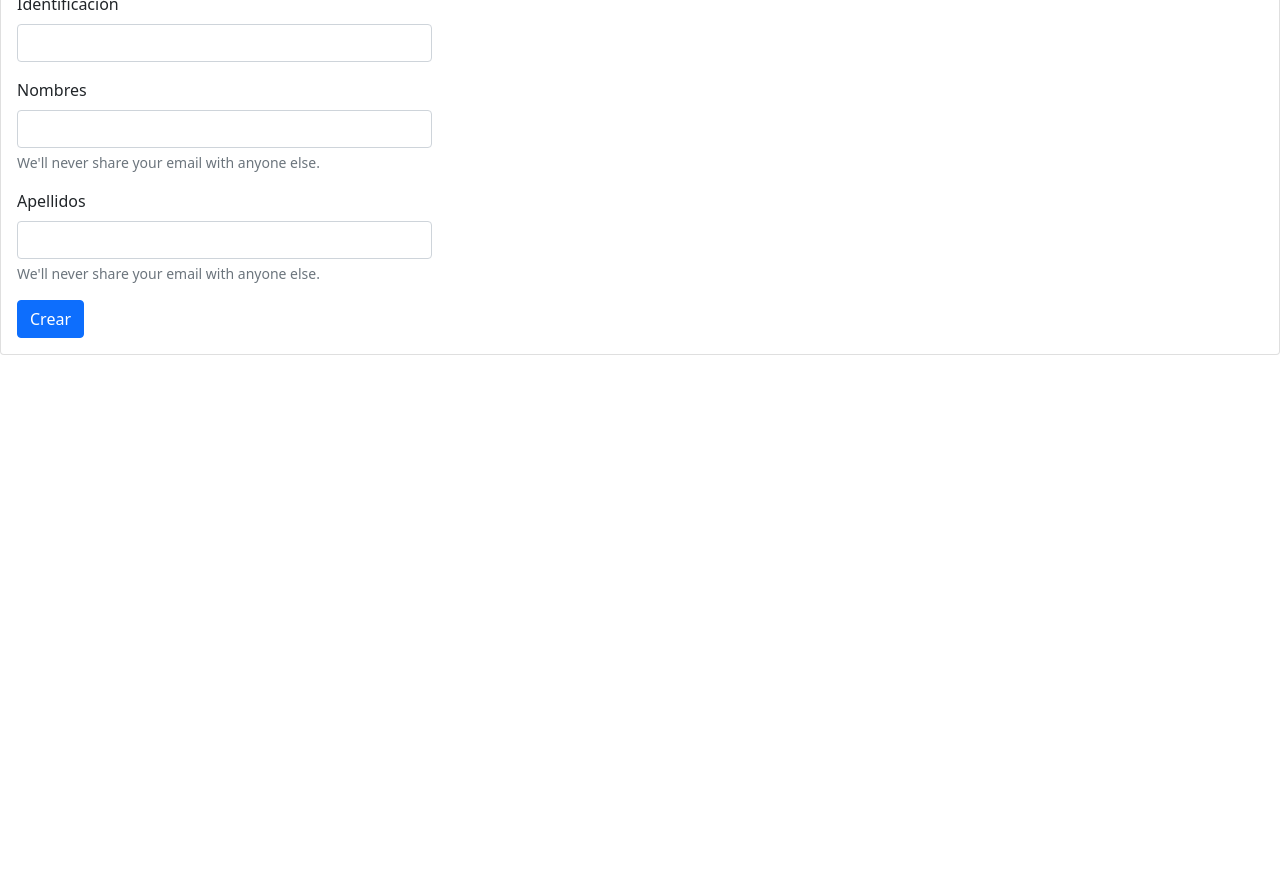
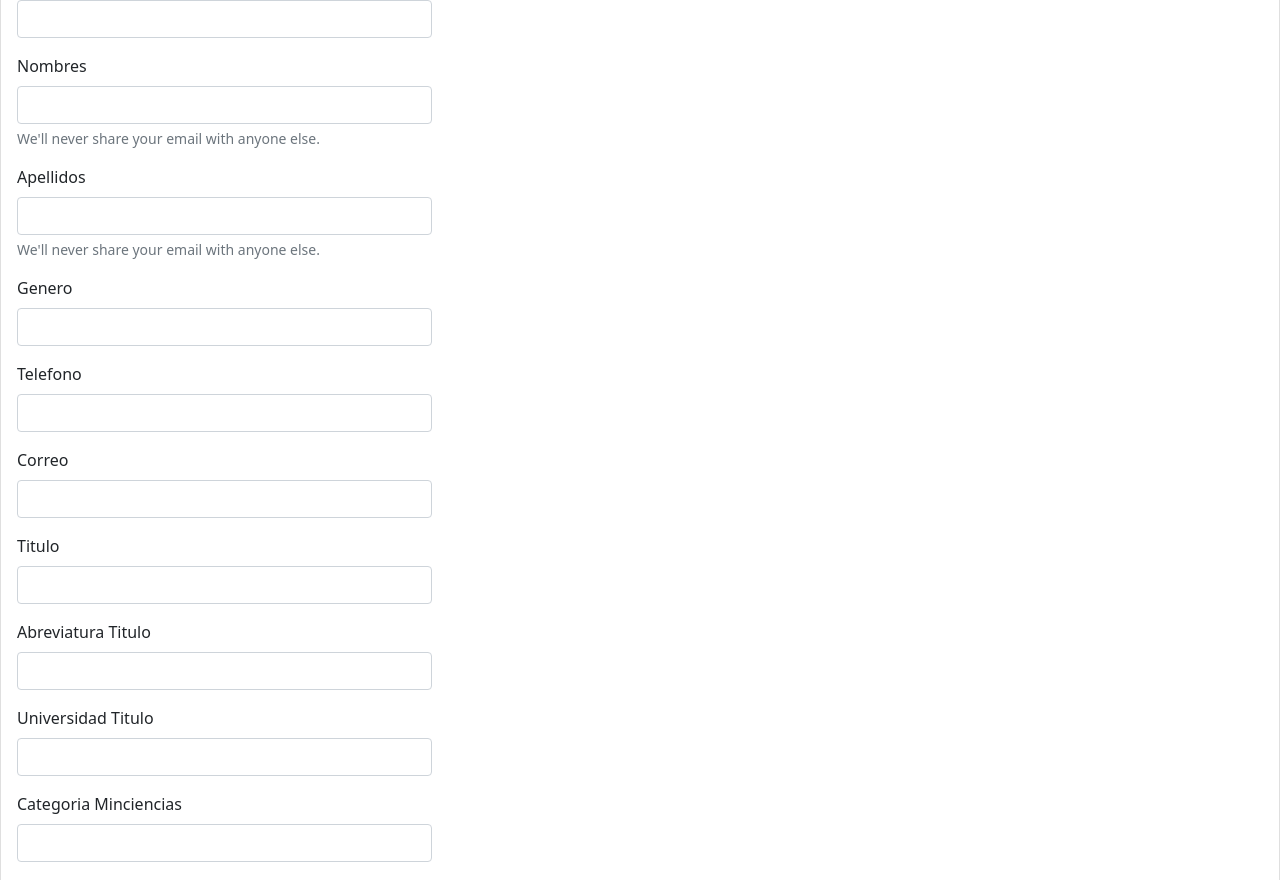
Before and after one commit to dario10101/crud-docentes-front, an Angular app: page /docentes/crear in a window 1280 px wide. Shown: the part 220-1100 px from the top of the page. Before the commit the page ends 800 px from the top, so only its background shows below. Built offline with nearby package versions, Linux system fonts and the light colour scheme.

Commit message:
linea base funcional, listar, crear y eliminar

```diff
--- a/src/app/app.module.ts
+++ b/src/app/app.module.ts
@@ -11,6 +11,7 @@ import { DocentesComponent } from './docentes/docentes.component';
 import { AppRoutingModule } from './app-routing.module';
 import { HeaderComponent } from './header/header.component';
 import { FormComponent } from './docentes/form.component';
+import { ReactiveFormsModule } from "@angular/forms";
 
 @NgModule({
   declarations: [
@@ -23,7 +24,8 @@ import { FormComponent } from './docentes/form.component';
     BrowserModule,
     HttpClientModule,
     AppRoutingModule,
-    FormsModule
+    FormsModule,
+    ReactiveFormsModule
   ],
   providers: [DocenteService],
   bootstrap: [AppComponent]
--- a/src/app/docentes/docente.service.ts
+++ b/src/app/docentes/docente.service.ts
@@ -1,7 +1,9 @@
 import { Injectable } from '@angular/core';
 import { HttpClient, HttpHeaders } from '@angular/common/http';
 import { Docente } from './docente';
-import {Observable} from 'rxjs';
+import { catchError } from 'rxjs/operators';
+import { Observable, throwError } from 'rxjs';
+import swal from 'sweetalert2';
 
 
 
@@ -28,25 +30,61 @@ export class DocenteService {
     return this.http.get<Docente[]>(this.getAllUrl);
   }
 
-  public create(docente: Docente) : Observable<Docente> {
-    console.log('docente.service.ts createDocente');
-    console.log(docente);
+  // public create(docente: Docente) : Observable<Docente> {
+  //   console.log('docente.service.ts createDocente');
+  //   console.log(docente);
 
-    return this.http.post<Docente>(this.createUrl, docente, {
-      headers: this.httpHeaders
-    });
+  //   return this.http.post<Docente>(this.createUrl, docente, {
+  //     headers: this.httpHeaders
+  //   });
+  // }
+
+  public create(docente: Docente): Observable<Docente> {
+    return this.http.post<Docente>(this.createUrl, docente, { headers: this.httpHeaders }).pipe(
+      catchError(e => {
+          if (e.status == 400) {
+            return throwError(e);
+          }
+          console.log(e.message);
+          swal.fire('Error al crear el docente', 'Lo sentimos, ha ocurrido un error inesperado', 'error');
+          return throwError(e);
+        })
+      );
   }
 
-  public update(docente: Docente): Observable<Docente>{
-    return this.http.put<Docente>(`${this.updateUrl}/${docente.identificacion}`,
-    docente, {headers: this.httpHeaders})
+  // public update(docente: Docente): Observable<Docente>{
+  //   return this.http.put<Docente>(`${this.updateUrl}/${docente.identificacion}`,
+  //   docente, {headers: this.httpHeaders})
+  // }
+
+  public update(docente: Docente): Observable<any>{
+    return this.http.put<any>(`${this.updateUrl}/${docente.identificacion}`, docente, { headers: this.httpHeaders }).pipe(
+      catchError(e => {
+        if (e.status == 400) {
+          return throwError(e);
+        }
+        console.error(e.error.mensaje);
+        swal.fire('Error al actualizar el docente', 'Lo sentimos, ha ocurrido un error inesperado', 'error');
+        return throwError(e);
+      })
+    );
   }
 
-  public delete(identificacion: string): Observable<Docente>{
-    return this.http.delete<Docente>(`${this.deleteUrl}/${identificacion}`, {
-        headers: this.httpHeaders
-      }
-    )
+  // public delete(identificacion: string): Observable<Docente>{
+  //   return this.http.delete<Docente>(`${this.deleteUrl}/${identificacion}`, {
+  //       headers: this.httpHeaders
+  //     }
+  //   )
+  // }
+
+  public delete(identificacion: string): Observable<Docente> {
+    return this.http.delete<Docente>(`${this.deleteUrl}/${identificacion}`, { headers: this.httpHeaders }).pipe(
+      catchError(e => {
+        console.error(e.error.mensaje);
+        swal.fire('Error al eliminar el docente', 'Lo sentimos, ha ocurrido un error inesperado', 'error');
+        return throwError(e);
+      })
+    );
   }
 
 
--- a/src/app/docentes/docente.ts
+++ b/src/app/docentes/docente.ts
@@ -1,9 +1,21 @@
 export class Docente {
     identificacion: string;
-    tipoIdentificacion: string;
+    tipoIdentificacion: string = 'CC';
     nombres: string;
     apellidos: string;
     genero: string;
-    //telefono: string;
+    telefono: string;
     correo: string;
+    titulo: string;
+    abreviaturaTitulo: string;
+    universidadTitulo: string;
+    categoriaMinciencias: string;
+    linkCvLac: string;
+    facultad: string;
+    deparmamento: string;
+    grupoInvestigacion: string;
+    lineaInvestigacion: string;
+    tipoVinculacion: string;
+    escalafon: string;
+    observacion: string;
 }
--- a/src/app/docentes/form.component.html
+++ b/src/app/docentes/form.component.html
@@ -1,44 +1,195 @@
-s<div class="card">
+<div class="card">
     <br>
     <h3>{{ titulo }}</h3>
     <div class="card-body">
-        <form>
+
+        <!-- <form [formGroup]="angForm" (ngSubmit)="onSubmit()" novalidate> -->
+        <form #docenteForm="ngForm">
+
+            <!-- Tipo Identificacion -->
             <div class="mb-3">
                 <label for="exampleDataList" class="form-label">Tipo Identificación</label>
-                <!--
-                <input class="form-control" list="datalistOptions" id="exampleDataList" placeholder="Type to search..." [(ngModel)]="docente.tipoIdentificacion">
-                <select [(ngModel)]="docente.tipoIdentificacion">
-                    <option *ngFor="let o of tiOptions">{{o.name}}</option>
-                </select> -->
-                <select name="miselect" [(ngModel)]="docente.tipoIdentificacion">
+                <select name="hall" id="hall" [(ngModel)]="docente.tipoIdentificacion" value='CC'>
                     <option [value]="item" *ngFor="let item of lista">{{item}}</option>
                 </select>
             </div>
+
+            <!-- Identificacion -->
             <div class="mb-3">
                 <label for="identificacion" class="form-label">Identificación</label>
                 <div class="col-sm-4">
                     <input type="form-control" class="form-control" id="identificacion" [(ngModel)]="docente.identificacion" name="identificacion" required>
                 </div>
             </div>
+
+            <!-- Nombres -->
             <div class="mb-3">
                 <label for="nombres" class="form-label">Nombres</label>
                 <div class="col-sm-4">
-                    <input type="form-control" class="form-control" id="nombres" aria-describedby="emailHelp" [(ngModel)]="docente.nombres" name="nombres">
+                    <input type="text" class="form-control" id="nombres" [(ngModel)]="docente.nombres" name="nombres" required
+                        #nombres="ngModel">
+                    <div id="emailHelp" class="form-text">We'll never share your email with anyone else.</div>
+                    <div class="alert alert-danger" *ngIf="nombres.invalid && (nombres.dirty || nombres.touched)">
+                        <p>Datos de nombre invalidos</p>
+                    </div>
+                </div>
+            </div>
+
+            <!-- Apellidos -->
+            <div class="mb-3">
+                <label for="apellidos" class="form-label">Apellidos</label>
+                <div class="col-sm-4">
+                    <input type="text" class="form-control" id="apellidos" aria-describedby="emailHelp"
+                        [(ngModel)]="docente.apellidos" name="apellidos" required>
                     <div id="emailHelp" class="form-text">We'll never share your email with anyone else.</div>
                 </div>
             </div>
+
+            <!-- genero -->
             <div class="mb-3">
-                <label for="apellidos" class="form-label">Apellidos</label>
+                <label for="genero" class="form-label">Genero</label>
                 <div class="col-sm-4">
-                    <input type="form-control" class="form-control" id="apellidos" aria-describedby="emailHelp" [(ngModel)]="docente.apellidos"name="apellidos">
-                    <div id="emailHelp" class="form-text">We'll never share your email with anyone else.</div>
+                    <input type="text" class="form-control" id="genero" aria-describedby="emailHelp"
+                        [(ngModel)]="docente.genero" name="genero" required>
                 </div>
             </div>
-            <!-- <button type="submit" class="btn btn-primary" role="button" (click)='crearDocente()'>Guardar Docente</button> -->
-            <button class="btn btn-primary" role="button" (click)='crearDocente()' *ngIf="!docente.identificacion else elseBlock">Crear</button>
+
+            <!-- telefono -->
+            <div class="mb-3">
+                <label for="telefono" class="form-label">Telefono</label>
+                <div class="col-sm-4">
+                    <input type="text" class="form-control" id="telefono" aria-describedby="emailHelp"
+                        [(ngModel)]="docente.telefono" name="telefono" required>
+                </div>
+            </div>
+
+            <!-- correo -->
+            <div class="mb-3">
+                <label for="correo" class="form-label">Correo</label>
+                <div class="col-sm-4">
+                    <input type="text" class="form-control" id="correo" aria-describedby="emailHelp"
+                        [(ngModel)]="docente.correo" name="correo" required>
+                </div>
+            </div>
+
+            <!-- titulo -->
+            <div class="mb-3">
+                <label for="titulo" class="form-label">Titulo</label>
+                <div class="col-sm-4">
+                    <input type="text" class="form-control" id="titulo" aria-describedby="emailHelp"
+                        [(ngModel)]="docente.titulo" name="titulo" required>
+                </div>
+            </div>
+
+            <!-- abreviaturaTitulo -->
+            <div class="mb-3">
+                <label for="abreviaturaTitulo" class="form-label">Abreviatura Titulo</label>
+                <div class="col-sm-4">
+                    <input type="text" class="form-control" id="abreviaturaTitulo" aria-describedby="emailHelp"
+                        [(ngModel)]="docente.abreviaturaTitulo" name="abreviaturaTitulo" required>
+                </div>
+            </div>
+
+            <!-- universidadTitulo -->
+            <div class="mb-3">
+                <label for="universidadTitulo" class="form-label">Universidad Titulo</label>
+                <div class="col-sm-4">
+                    <input type="text" class="form-control" id="universidadTitulo" aria-describedby="emailHelp"
+                        [(ngModel)]="docente.universidadTitulo" name="universidadTitulo" required>
+                </div>
+            </div>
+
+            <!-- categoriaMinciencias -->
+            <div class="mb-3">
+                <label for="categoriaMinciencias" class="form-label">Categoria Minciencias</label>
+                <div class="col-sm-4">
+                    <input type="text" class="form-control" id="categoriaMinciencias" aria-describedby="emailHelp"
+                        [(ngModel)]="docente.categoriaMinciencias" name="categoriaMinciencias" required>
+                </div>
+            </div>
+
+            <!-- linkCvLac -->
+            <div class="mb-3">
+                <label for="linkCvLac" class="form-label">LinkCvLac</label>
+                <div class="col-sm-4">
+                    <input type="text" class="form-control" id="linkCvLac" aria-describedby="emailHelp"
+                        [(ngModel)]="docente.linkCvLac" name="linkCvLac" required>
+                </div>
+            </div>
+
+            <!-- facultad -->
+            <div class="mb-3">
+                <label for="facultad" class="form-label">Facultad</label>
+                <div class="col-sm-4">
+                    <input type="text" class="form-control" id="facultad" aria-describedby="emailHelp"
+                        [(ngModel)]="docente.facultad" name="facultad" required>
+                </div>
+            </div>
+
+            <!-- deparmamento -->
+            <div class="mb-3">
+                <label for="deparmamento" class="form-label">Deparmamento</label>
+                <div class="col-sm-4">
+                    <input type="text" class="form-control" id="deparmamento" aria-describedby="emailHelp"
+                        [(ngModel)]="docente.deparmamento" name="deparmamento" required>
+                </div>
+            </div>
+
+            <!-- grupoInvestigacion -->
+            <div class="mb-3">
+                <label for="grupoInvestigacion" class="form-label">Grupo Investigacion</label>
+                <div class="col-sm-4">
+                    <input type="text" class="form-control" id="grupoInvestigacion" aria-describedby="emailHelp"
+                        [(ngModel)]="docente.grupoInvestigacion" name="grupoInvestigacion" required>
+                </div>
+            </div>
+
+            <!-- lineaInvestigacion -->
+            <div class="mb-3">
+                <label for="lineaInvestigacion" class="form-label">Linea Investigacion</label>
+                <div class="col-sm-4">
+                    <input type="text" class="form-control" id="lineaInvestigacion" aria-describedby="emailHelp"
+                        [(ngModel)]="docente.lineaInvestigacion" name="lineaInvestigacion" required>
+                </div>
+            </div>
+
+            <!-- tipoVinculacion -->
+            <div class="mb-3">
+                <label for="tipoVinculacion" class="form-label">Tipo Vinculacion</label>
+                <div class="col-sm-4">
+                    <input type="text" class="form-control" id="tipoVinculacion" aria-describedby="emailHelp"
+                        [(ngModel)]="docente.tipoVinculacion" name="tipoVinculacion" required>
+                </div>
+            </div>
+
+            <!-- escalafon -->
+            <div class="mb-3">
+                <label for="escalafon" class="form-label">Escalafon</label>
+                <div class="col-sm-4">
+                    <input type="text" class="form-control" id="escalafon" aria-describedby="emailHelp"
+                        [(ngModel)]="docente.escalafon" name="escalafon" required>
+                </div>
+            </div>
+
+            <!-- observacion -->
+            <div class="mb-3">
+                <label for="observacion" class="form-label">Observacion</label>
+                <div class="col-sm-4">
+                    <input type="text" class="form-control" id="observacion" aria-describedby="emailHelp"
+                        [(ngModel)]="docente.observacion" name="observacion" required>
+                </div>
+            </div>
+
+            <!-- Boton enviar -->
+            <button type="submit" class="btn btn-primary" role="button" (click)='submitCrearDocente()'
+                [disabled]="!docenteForm.form.valid">Guardar Docente
+            </button>
+
+
+            <!-- <button class="btn btn-primary" type="submit" role="button" (click)='submitCrearDocente()' *ngIf="!docente.identificacion else elseBlock">Crear</button>
             <ng-template #elseBlock>
-                <button class="btn btn-primary" role="button" (click)='update()'>Editar</button>
-            </ng-template>
+                <button type="submit" class="btn btn-primary" role="button" (click)='update()'>Editar</button>
+            </ng-template> -->
         </form>
     </div>
 </div>
--- a/src/app/docentes/form.component.ts
+++ b/src/app/docentes/form.component.ts
@@ -2,6 +2,8 @@ import { Component, OnInit } from '@angular/core';
 import { Router } from '@angular/router';
 import { Docente } from './docente';
 import { DocenteService } from './docente.service';
+import { FormGroup, FormBuilder, Validators } from '@angular/forms';
+import { ReactiveFormsModule } from "@angular/forms";
 import swal from 'sweetalert2';
 
 
@@ -13,13 +15,19 @@ import swal from 'sweetalert2';
 export class FormComponent implements OnInit {
 
   public docente: Docente = new Docente();
-  public titulo: string = 'Crear /Actualizar Docente';
+  public titulo: string = 'Crear / Actualizar Docente';
   private router: Router;
   private docenteService: DocenteService;
+  public errors: string[] = [];
+
+  // public angForm: FormGroup = this.fb.group({
+  //   nombres: ["", [Validators.required, Validators.maxLength(5)]],
+  //   apellidos: ["", Validators.required]
+  // });
 
   lista:string[]=["CC","CE","TI", "NIT"];
 
-  constructor(docenteService: DocenteService, router: Router) {
+  constructor(private fb: FormBuilder, docenteService: DocenteService, router: Router) {
     this.docenteService = docenteService;
     this.router = router;
   }
@@ -27,7 +35,7 @@ export class FormComponent implements OnInit {
   ngOnInit(): void {
   }
 
-  public crearDocente(): void{
+  public crearDocente(): void {
     console.log('form.component.ts createDocente');
     this.docenteService.create(this.docente).subscribe(
       respose => {
@@ -45,4 +53,15 @@ export class FormComponent implements OnInit {
     )
   }
 
+  submitCrearDocente() {
+    // if (this.angForm.valid) {
+    //   console.log(this.angForm.value);
+    //   this.crearDocente();
+    // } else {
+    //   alert("Error! Por favor verifique los campos");
+    // }
+    //console.log(this.ngForm);
+    this.crearDocente();
+  }
+
 }
```
